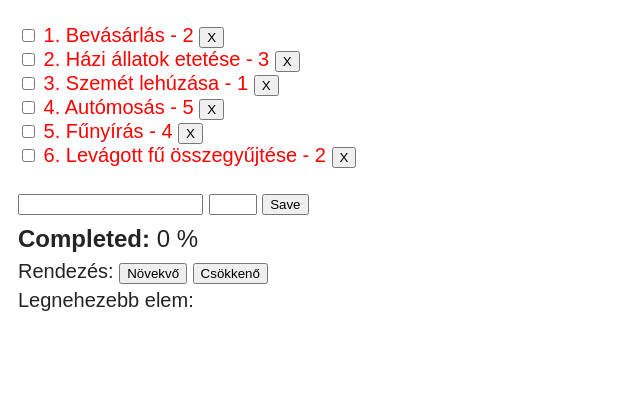
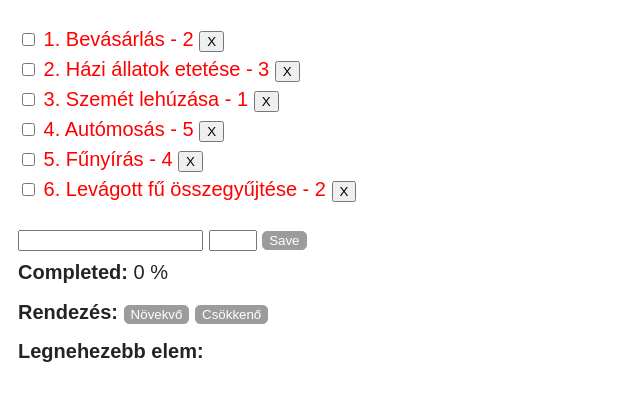
Before and after one commit to Ektora/Webuni_hazifeladatok, a plain HTML site: page JS_2.hazi/index.html in a window 1280 px wide. Shown: the part 61-462 px from the top of the page, without its empty margins (0-640 px from the left). Drawn offline with Linux system fonts and the light colour scheme.

Commit message:
Update style.css

```diff
--- a/JS_2.hazi/style.css
+++ b/JS_2.hazi/style.css
@@ -17,15 +17,36 @@ h1{
 }
 .not-complete{
 	color:red;
+	line-height: 30px;
 }
-
-#completed{
-	font-size:24px;
-	margin-top: 10px;
+.feladatTorles{
+	height:20px;
+	color:white;
+	background-color:red;
+	border-color:red;
+	border-radius:40px;
 }
- #completed-title{
+.feladatTorles:hover{
+	color:red;
+	background-color:white;
+}
+#completed, #rendezes, #legnehezebb{
+	font-size:20px;
+	margin: 10px 0 10px 0;
+}
+ #completed-title, #rendezes, #legnehezebb{
 	font-weight: bold;
 }
 #rendezes{
 	line-height: 36px;
 }
+.gomb{
+	color:white;
+	background-color: rgb(156, 156, 156);
+	border: 1px solid 	rgb(156, 156, 156);
+	border-radius:5px;
+}
+.gomb:hover{
+	color:black;
+	background-color: white;
+}
```
